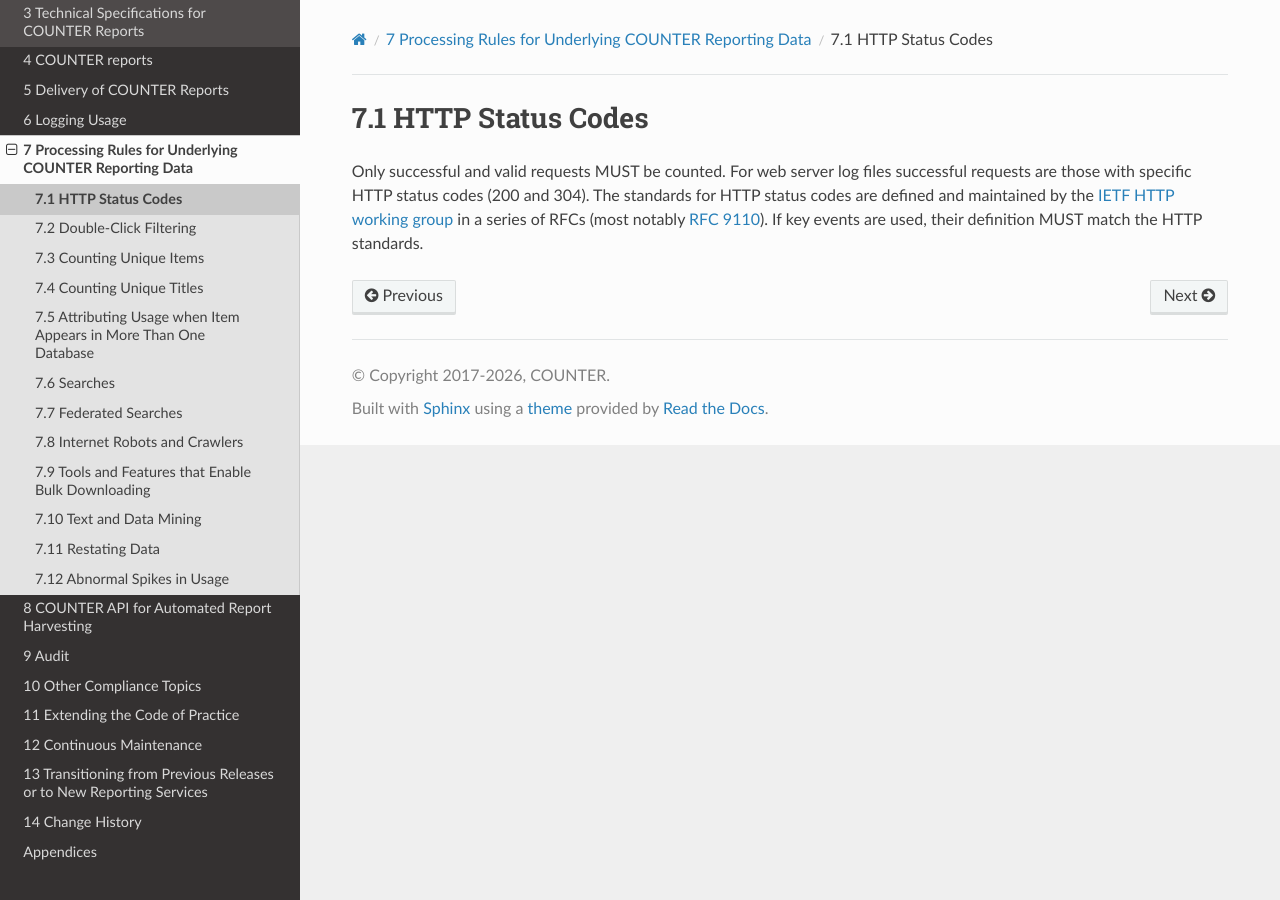
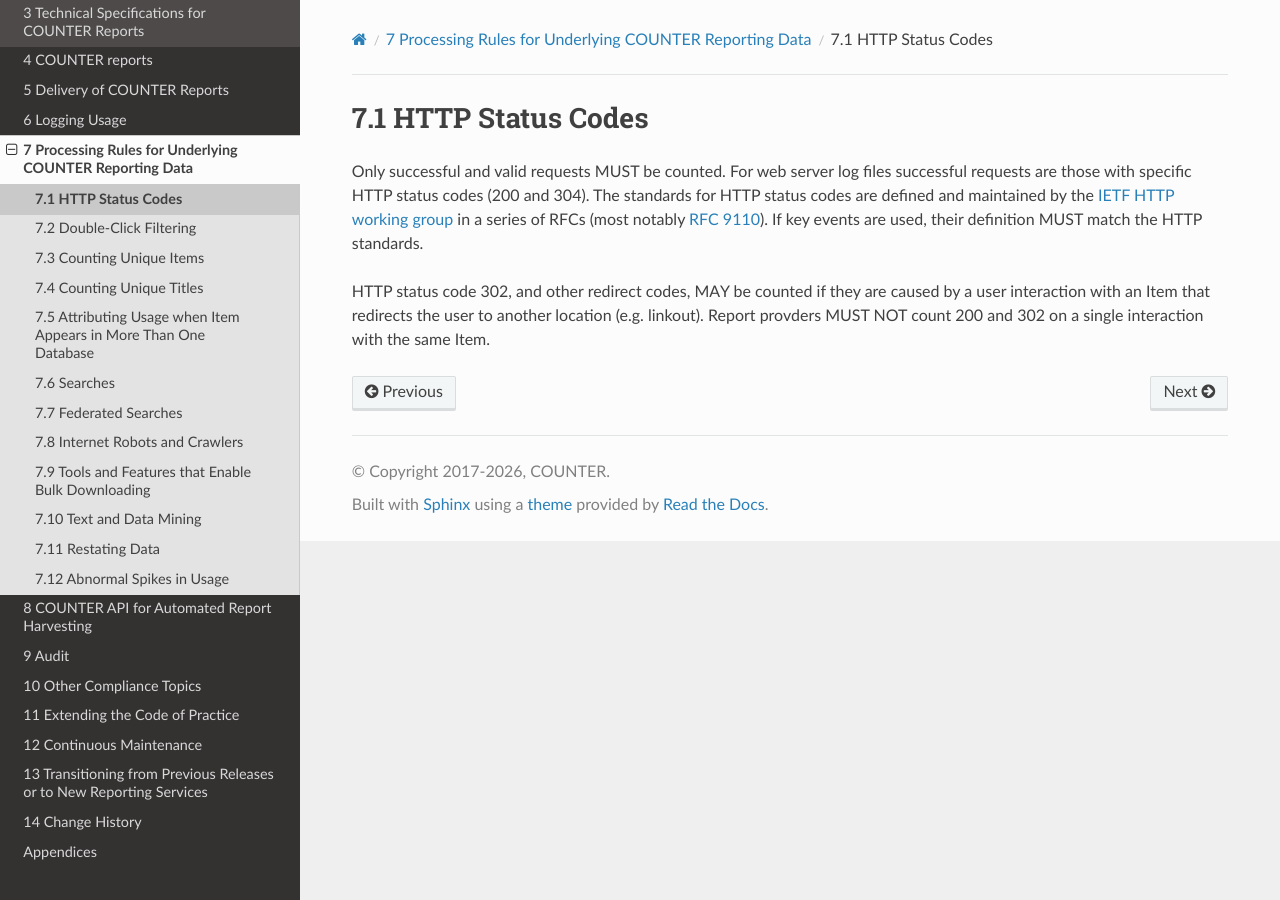
Before and after one commit to Project-Counter/cop5, a Sphinx documentation site: the page built from source/07-processing/01-http-status-codes.rst, in a window 1280 px wide. Built offline with Sphinx 7.4.7 and the Read the Docs theme 3.1.0, drawn with Linux system fonts in a browser that asks for light colours.

Commit message:
Update 01-http-status-codes.rst
reflecting discussion at code team meeting on 302 status code

```diff
--- a/source/07-processing/01-http-status-codes.rst
+++ b/source/07-processing/01-http-status-codes.rst
@@ -6,3 +6,5 @@
 -----------------
 
 Only successful and valid requests MUST be counted. For web server log files successful requests are those with specific HTTP status codes (200 and 304). The standards for HTTP status codes are defined and maintained by the `IETF HTTP working group <https://datatracker.ietf.org/wg/httpbis/documents/>`_ in a series of RFCs (most notably `RFC 9110 <https://www.rfc-editor.org/rfc/rfc9110.html>`_). If key events are used, their definition MUST match the HTTP standards.
+
+HTTP status code 302, and other redirect codes, MAY be counted if they are caused by a user interaction with an Item that redirects the user to another location (e.g. linkout). Report provders MUST NOT count 200 and 302 on a single interaction with the same Item.
```
